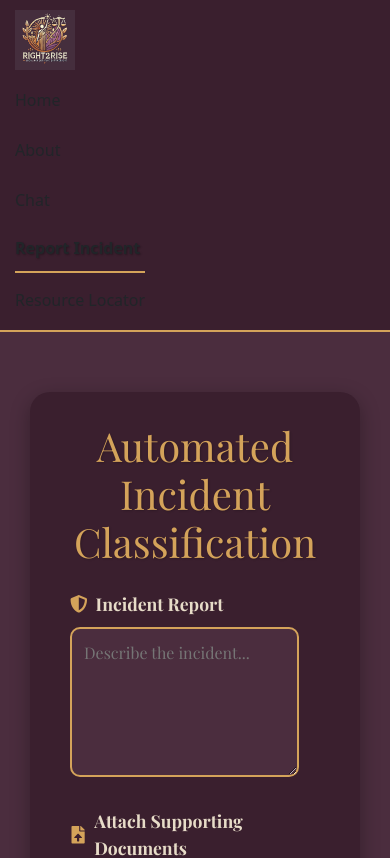
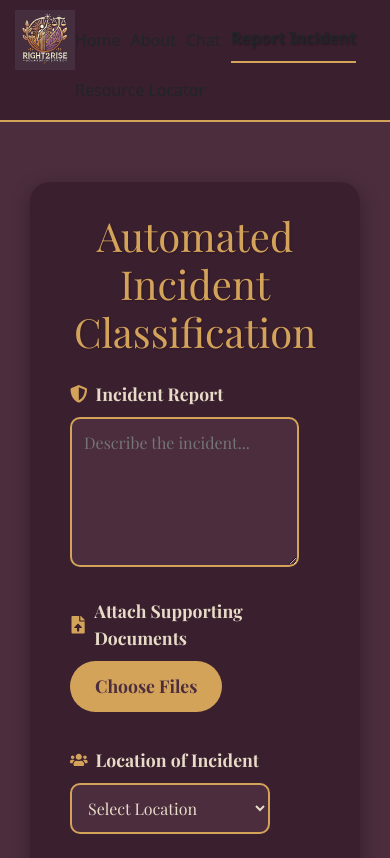
Before and after one commit to abhinavpy/right2rise, a React (Create React App) app: page /incident-report in a window 390 px wide. Shown: the top 858 px of the page. Built offline with nearby package versions, Linux system fonts and the light colour scheme.

Commit message:
Fixed Navigation Bar

```diff
--- a/src/components/Navbar.css
+++ b/src/components/Navbar.css
@@ -26,9 +26,9 @@
 /* Navigation Links Container */
 .navbar-nav {
   display: flex;
-    align-items: left;
-    flex-direction: row; /* Ensure horizontal alignment */
+  align-items: flex-start; /* Align links to the top */
   gap: 25px; /* Spacing between links */
+  flex-direction: row !important; /* Ensure row direction */
 }
 
 /* Individual Navigation Links */
@@ -70,13 +70,12 @@
 /* Tablets and Small Screens */
 @media (max-width: 768px) {
   .navbar-header {
-      flex-direction: column;
     align-items: flex-start;
     padding: 15px 20px;
   }
 
   .navbar-nav {
-      flex-direction: row; /* Maintain horizontal layout */
+    flex-direction: row !important; /* Maintain horizontal layout */
     flex-wrap: wrap; /* Allow wrapping if needed */
     gap: 15px; /* Reduced gap for smaller screens */
     margin-top: 10px;
@@ -94,6 +93,7 @@
   }
 
   .navbar-nav {
+    flex-direction: row !important; /* Ensure horizontal layout on mobile */
     gap: 10px; /* Further reduced gap on mobile */
   }
 
```
Lines whose indentation alone changed are shown as unchanged.
